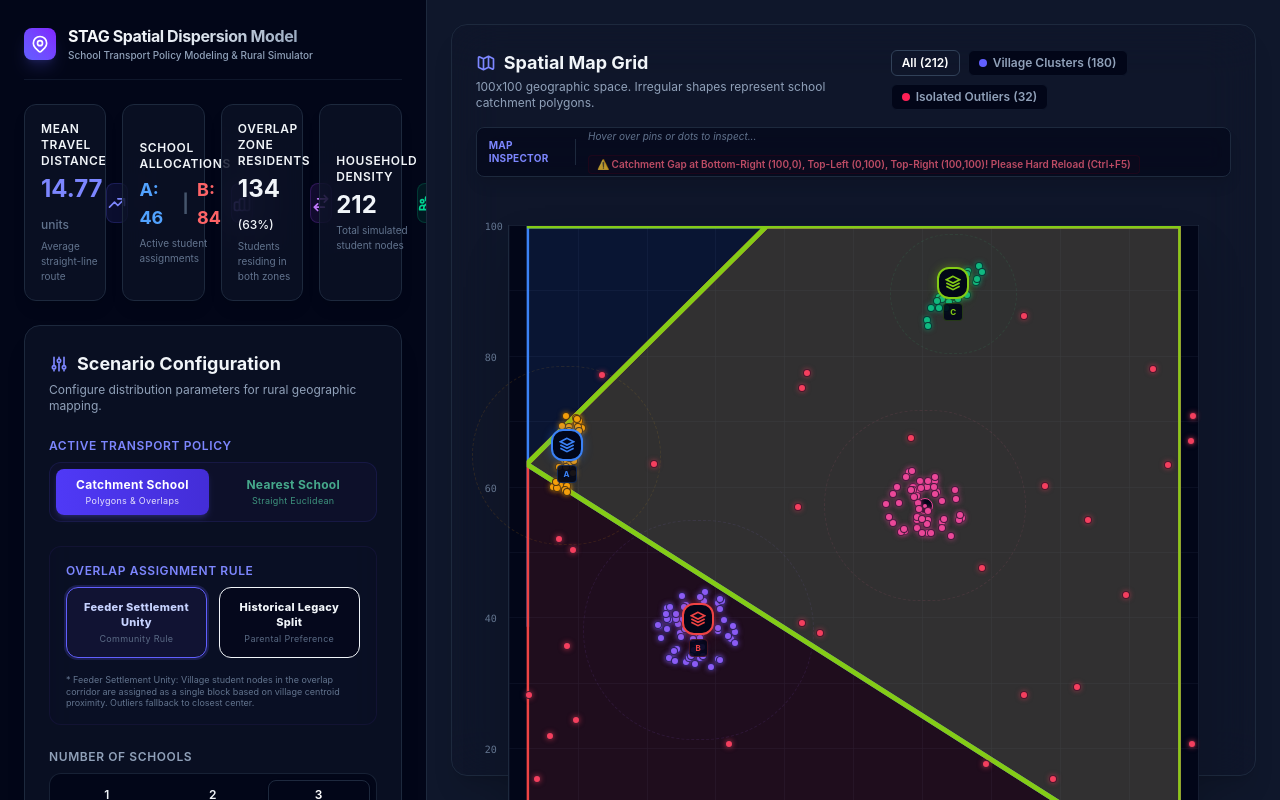
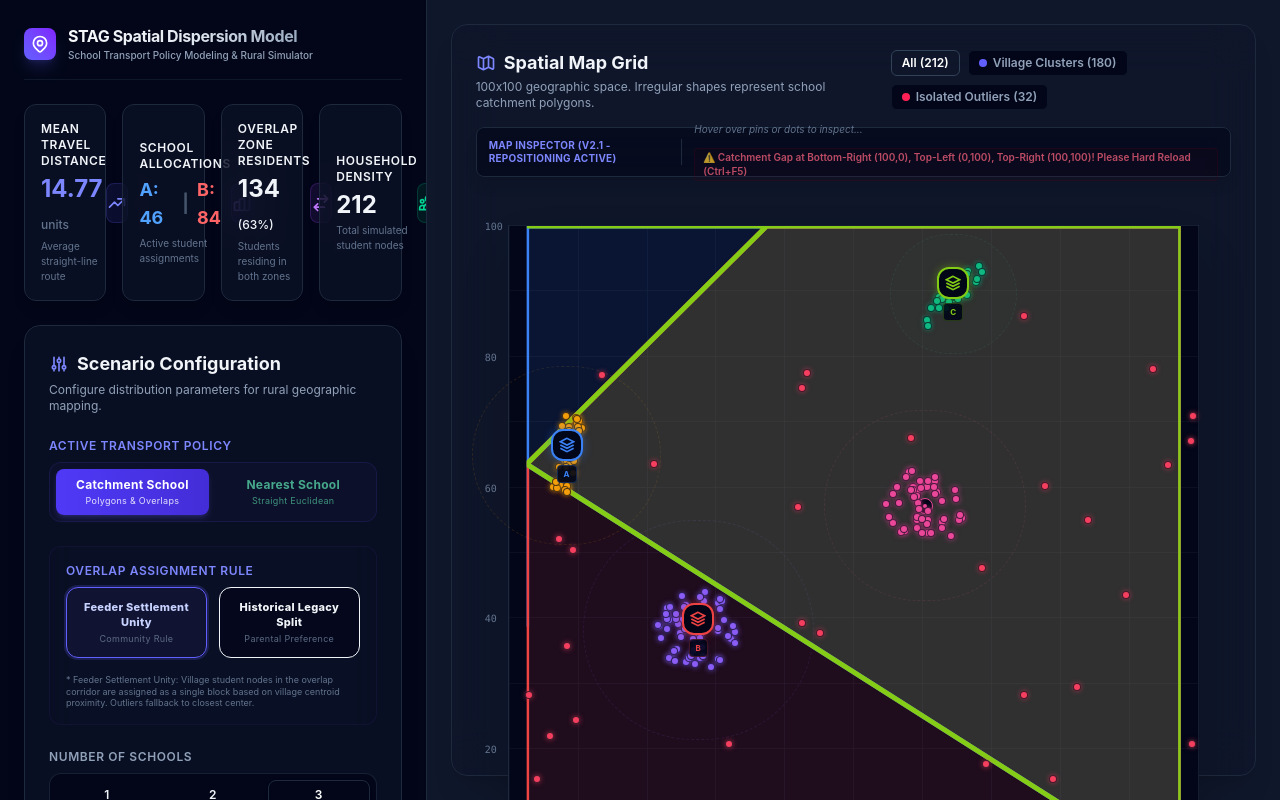
Before and after one commit to robgrant7/stag.policy.model, a React (Vite) app: page / in a window 1280 px wide. Built offline with nearby package versions, Linux system fonts and the light colour scheme.

Commit message:
Add Map Inspector version tag (V2.1) to easily detect stale client browser cache

```diff
--- a/src/components/GridCanvas.tsx
+++ b/src/components/GridCanvas.tsx
@@ -126,7 +126,7 @@ export const GridCanvas: React.FC<GridCanvasProps> = ({
       <div className="bg-slate-950/60 border border-slate-800 rounded-lg p-3 min-h-[50px] mb-4 text-xs text-slate-350 backdrop-blur-md shadow-lg flex items-center justify-between">
         <div className="flex items-center gap-3">
           <div className="text-[10px] text-indigo-400 font-bold tracking-wide uppercase border-r border-slate-800 pr-3">
-            Map Inspector
+            Map Inspector (V2.1 - Repositioning Active)
           </div>
           {hoveredPoint ? (
             <div className="flex flex-wrap items-center gap-x-4 gap-y-1">
```
